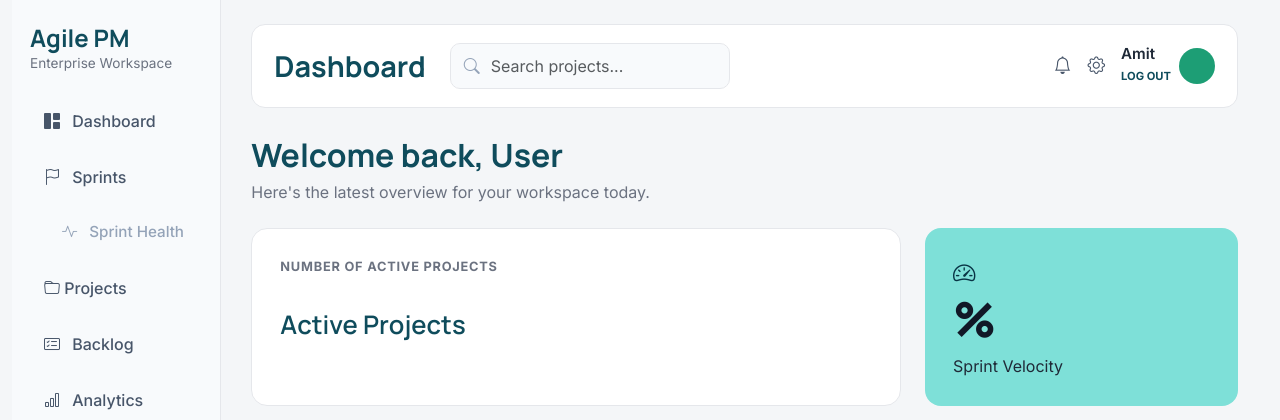
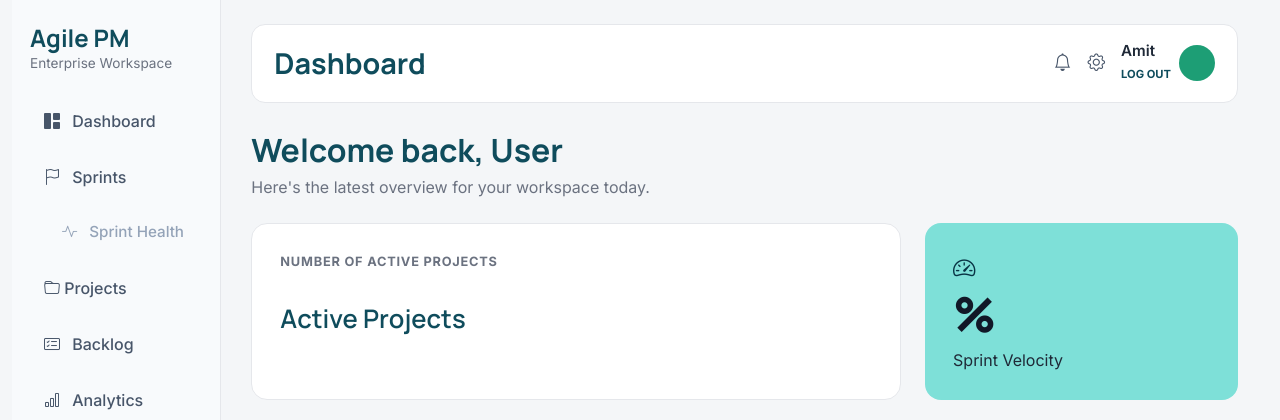
Before and after one commit to amitmath/CITS5505-Project, a Flask app: template app/templates/dashboard.html in a window 1280 px wide. Shown: the top 420 px of the page. Run offline with Flask 3, Linux system fonts and the light colour scheme; the template is opened without the code that fills it, so the values that code supplies are empty.

Commit message:
Remove search bar from dashboard and sprint pages #33

```diff
--- a/app/templates/dashboard.html
+++ b/app/templates/dashboard.html
@@ -4,7 +4,7 @@
 
 {% block content %}
 {% set topbar_title = 'Dashboard' %}
-{% set topbar_search_placeholder = 'Search projects...' %}
+{% set topbar_search_class = 'd-none' %}
 {% include "components/topbar.html" %}
 
 <section class="welcome-section">
--- a/app/templates/sprints.html
+++ b/app/templates/sprints.html
@@ -14,7 +14,7 @@
 {% block content %}
 {% set topbar_title = 'Sprints' %}
 {% set topbar_search_placeholder = 'Search tasks or sprints...' %}
-{% set topbar_search_class = 'sprint-search-box' %}
+{% set topbar_search_class = 'd-none' %}
 {% set topbar_action_label = '+ New Sprint' %}
 {% set topbar_action_class = 'primary-action-btn' %}
 {% set topbar_action_modal_id = 'newSprintModal' %}
```
